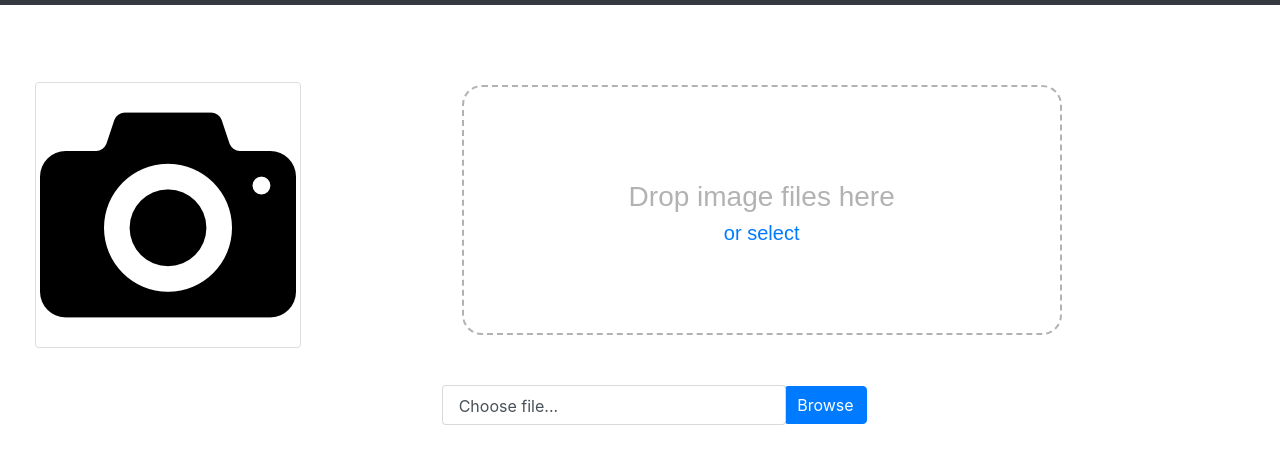
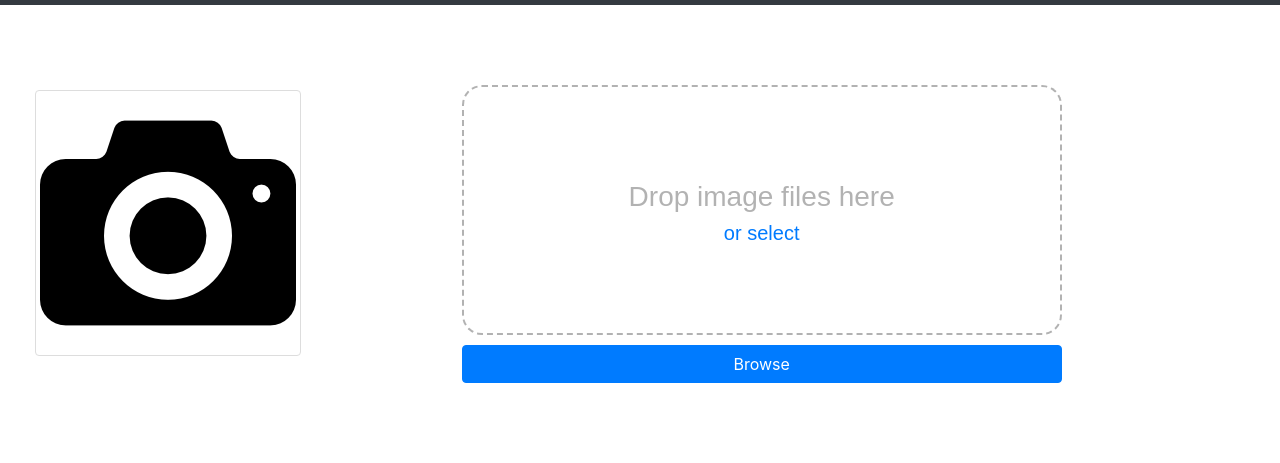
Before and after one commit to Dext4er0016/Swissphoto, a plain HTML site: page settingsViewer.html in a window 1280 px wide. Shown: the part 51-514 px from the top of the page. Drawn offline with nearby package versions, Linux system fonts and the light colour scheme.

Commit message:
Finish Settingsviewer

```diff
--- a/css/main.css
+++ b/css/main.css
@@ -346,15 +346,18 @@ main {
 
 .cameraImage{
     margin-left: 20px;
+    margin-top: 50px;
 }
 
 .custom-file.fileupload{
     margin-top:50px;
 }
 .btn.btn-primary.fileuploadBtn{
-    margin-bottom: -7px;
-    margin-left: -6px;
+    margin-left: 20px;
+    width:600px;
+    cursor: pointer;
     text-align: center;
+    margin-top:10px;
 }
 
 .fileuploadWrapper{
--- a/settingsViewer.html
+++ b/settingsViewer.html
@@ -81,12 +81,6 @@
                     <input type="file" name="userprofile_picture" id="filePhoto" />
                 </div>
 
-
-                <label class="custom-file fileupload">
-                    <input accept="image/*" type="file" id="upload" class="custom-file-input"
-                           onchange="readURLforExif(this)">
-                    <span class="custom-file-control">Choose file...</span>
-                </label>
                 <label class="btn btn-primary fileuploadBtn">
                     Browse <input type="button" onclick="getExif()" hidden>
                 </label>
```
